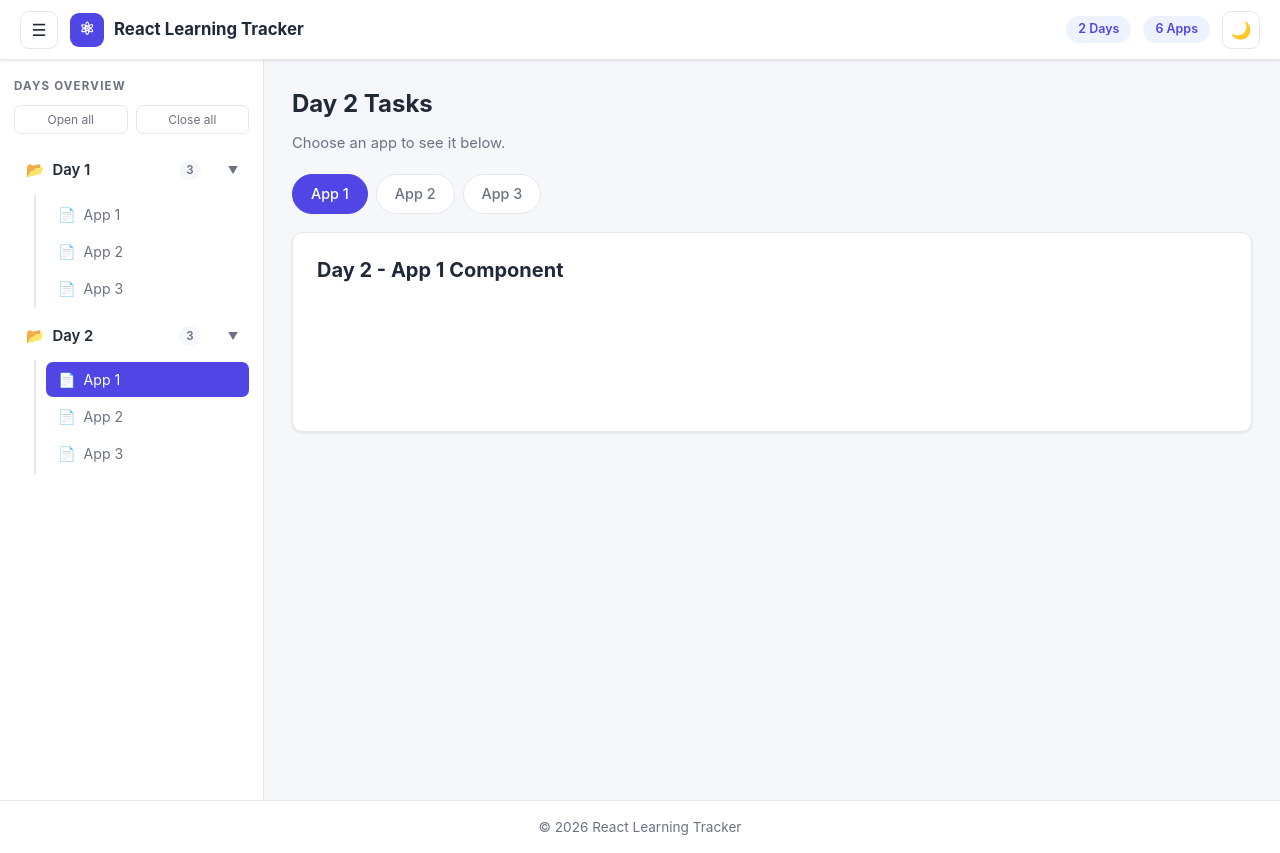
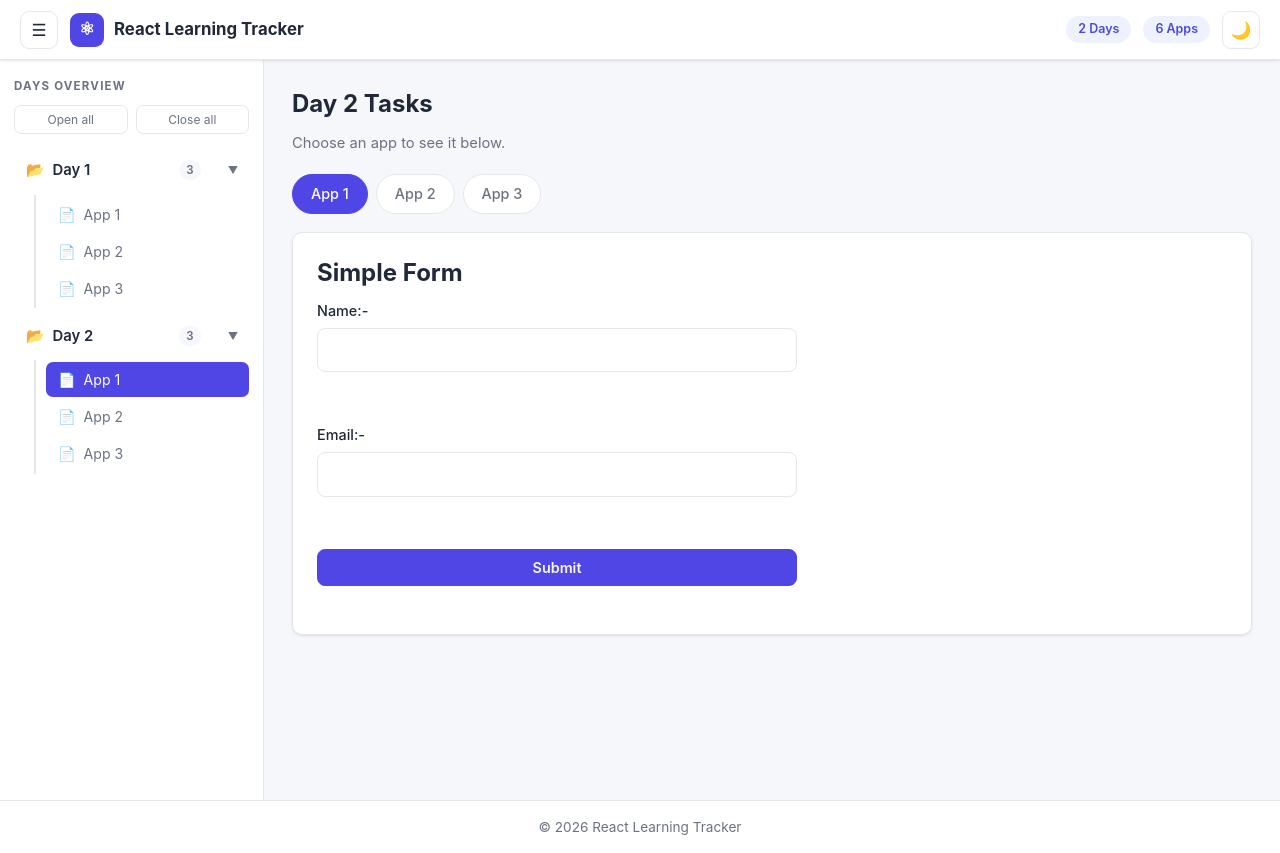
Before and after one commit to UdaySama/react-learning-lab, a React (Vite) app in the folder react-form-table/: page /day-2/app1 in a window 1280 px wide. Built offline with nearby package versions, Linux system fonts and the light colour scheme.

Commit message:
simple form app

```diff
--- a/react-form-table/src/day-2/App1.jsx
+++ b/react-form-table/src/day-2/App1.jsx
@@ -1,5 +1,56 @@
-import React from 'react';
+import React, { useState } from "react";
 
-export default function App1() {
-  return <h3>Day 2 - App 1 Component</h3>;
+function App1() {
+  const [name, setName] = useState("");
+  const [email, setEmail] = useState("");
+  const [submittedData, setSubmitteData] = useState(null);
+
+  const handleSubmit = (e) => {
+    e.preventDefault();
+    setSubmitteData({ name, email });
+    setName("");
+    setEmail("");
+  };
+
+  return (
+    <div>
+      <h2>Simple Form</h2>
+      <form onSubmit={handleSubmit}>
+        <div>
+          <label>Name:-</label>
+          <input
+            type="text"
+            required
+            value={name}
+            onChange={(e) => setName(e.target.value)}
+          />
+        </div>
+        <br />
+        <div>
+          <label>Email:-</label>
+          <input
+            type="text"
+            required
+            value={email}
+            onChange={(e) => setEmail(e.target.value)}
+          />
+        </div>
+        <br />
+        <button type="submit">Submit</button>
+      </form>
+<br />
+      {submittedData && (
+        <>
+          <p>Submitted Successfully!</p>
+          <p>
+            Name:- {submittedData.name}
+            <br />
+            Email:- {submittedData.email}
+          </p>
+        </>
+      )}
+    </div>
+  );
 }
+
+export default App1;
```
